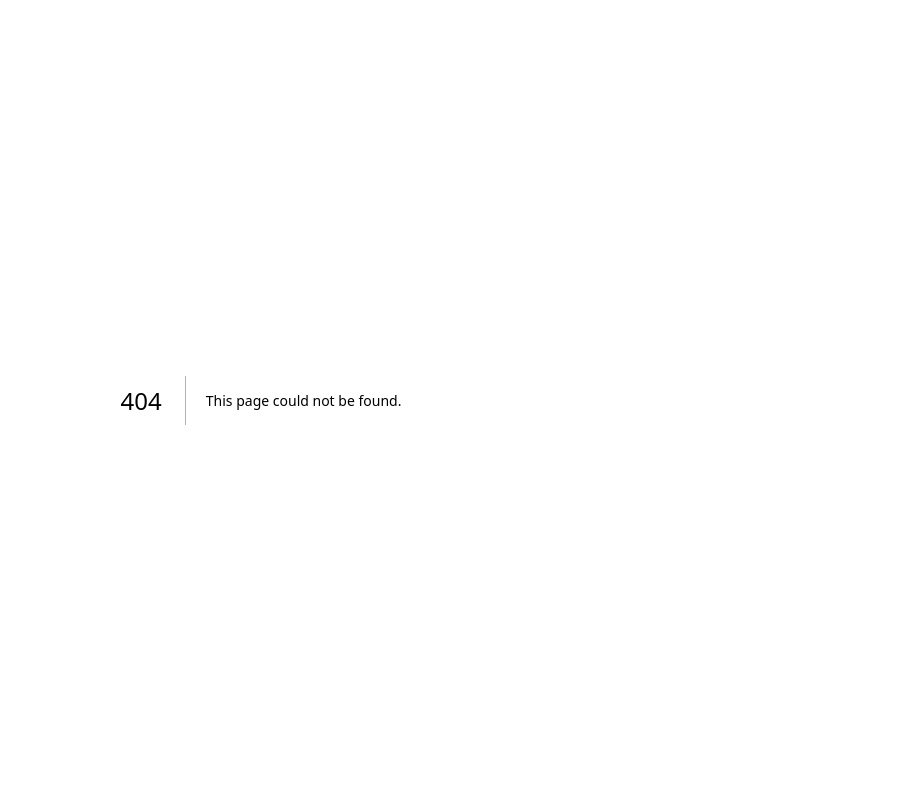
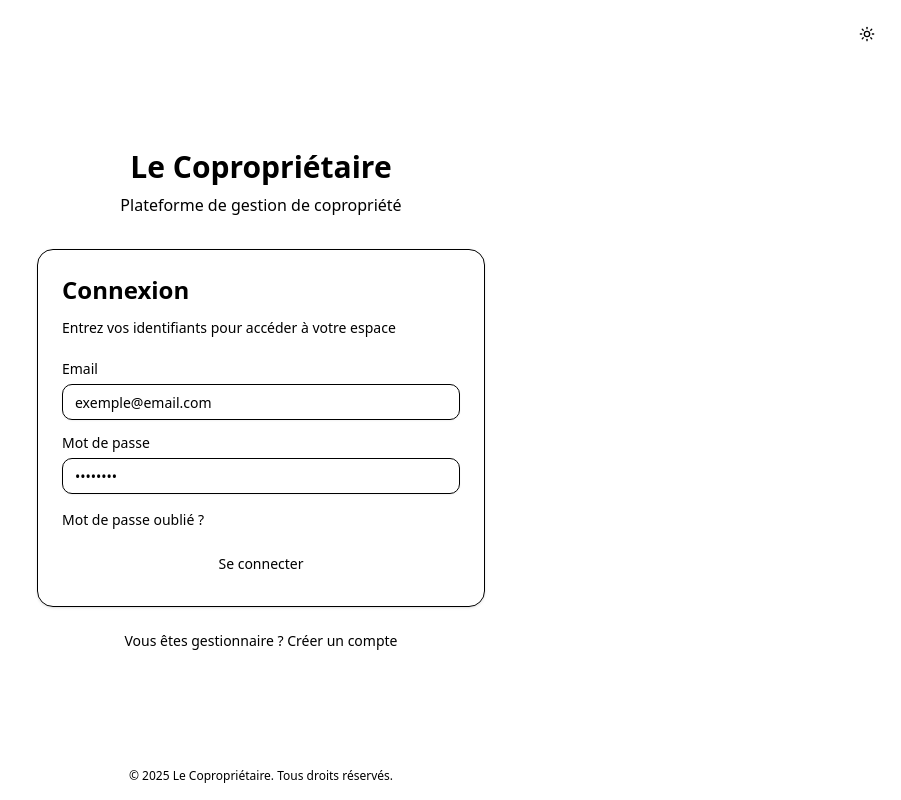
Before and after one commit to vMarc64/Le-Copropri-taire, a Next.js app in the folder apps/web/: page /login in a window 1280 px wide. Before the commit this address had no page. Shown: the whole page, without its empty margins (379-1280 px from the left). Built offline with nearby package versions, Linux system fonts and the light colour scheme.

Commit message:
✨ feat(web): add login page with form validation
- Create LoginForm component with react-hook-form + zod
- Add /login page with theme toggle and branding
- Create API route proxy for authentication
- Implement error handling and loading states

Closes #9

```diff
--- a/apps/web/package.json
+++ b/apps/web/package.json
@@ -9,6 +9,7 @@
     "lint": "eslint"
   },
   "dependencies": {
+    "@hookform/resolvers": "^5.2.2",
     "@radix-ui/react-dialog": "^1.1.15",
     "@radix-ui/react-dropdown-menu": "^2.1.16",
     "@radix-ui/react-label": "^2.1.8",
@@ -21,8 +22,10 @@
     "next-themes": "^0.4.6",
     "react": "19.2.1",
     "react-dom": "19.2.1",
+    "react-hook-form": "^7.68.0",
     "sonner": "^2.0.7",
-    "tailwind-merge": "^3.4.0"
+    "tailwind-merge": "^3.4.0",
+    "zod": "^4.1.13"
   },
   "devDependencies": {
     "@tailwindcss/postcss": "^4",
--- /dev/null
+++ b/apps/web/src/app/api/auth/login/route.ts
@@ -0,0 +1,49 @@
+import { NextRequest, NextResponse } from "next/server";
+
+const API_URL = process.env.API_URL || "http://localhost:3001";
+
+export async function POST(request: NextRequest) {
+  try {
+    const body = await request.json();
+
+    const response = await fetch(`${API_URL}/auth/login`, {
+      method: "POST",
+      headers: {
+        "Content-Type": "application/json",
+      },
+      body: JSON.stringify(body),
+    });
+
+    const data = await response.json();
+
+    if (!response.ok) {
+      return NextResponse.json(
+        { message: data.message || "Identifiants incorrects" },
+        { status: response.status }
+      );
+    }
+
+    // Create response with token in httpOnly cookie for security
+    const nextResponse = NextResponse.json({
+      accessToken: data.accessToken,
+      user: data.user,
+    });
+
+    // Set httpOnly cookie for the token (more secure than localStorage)
+    nextResponse.cookies.set("accessToken", data.accessToken, {
+      httpOnly: true,
+      secure: process.env.NODE_ENV === "production",
+      sameSite: "lax",
+      maxAge: 60 * 60 * 24 * 7, // 7 days
+      path: "/",
+    });
+
+    return nextResponse;
+  } catch (error) {
+    console.error("Login error:", error);
+    return NextResponse.json(
+      { message: "Une erreur est survenue lors de la connexion" },
+      { status: 500 }
+    );
+  }
+}
--- /dev/null
+++ b/apps/web/src/app/login/page.tsx
@@ -0,0 +1,38 @@
+import { LoginForm } from "@/components/auth";
+import { ThemeToggle } from "@/components/theme-toggle";
+import Link from "next/link";
+
+export default function LoginPage() {
+  return (
+    <div className="min-h-screen flex flex-col items-center justify-center bg-background p-4">
+      {/* Theme toggle in corner */}
+      <div className="absolute top-4 right-4">
+        <ThemeToggle />
+      </div>
+
+      {/* Logo / Brand */}
+      <div className="mb-8 text-center">
+        <h1 className="text-3xl font-bold text-primary">Le Copropriétaire</h1>
+        <p className="text-muted-foreground mt-2">
+          Plateforme de gestion de copropriété
+        </p>
+      </div>
+
+      {/* Login Form */}
+      <LoginForm />
+
+      {/* Register link */}
+      <p className="mt-6 text-center text-sm text-muted-foreground">
+        Vous êtes gestionnaire ?{" "}
+        <Link href="/register" className="text-primary hover:underline">
+          Créer un compte
+        </Link>
+      </p>
+
+      {/* Footer */}
+      <footer className="absolute bottom-4 text-center text-xs text-muted-foreground">
+        © 2025 Le Copropriétaire. Tous droits réservés.
+      </footer>
+    </div>
+  );
+}
--- /dev/null
+++ b/apps/web/src/components/auth/index.ts
@@ -0,0 +1 @@
+export * from "./login-form";
--- /dev/null
+++ b/apps/web/src/components/auth/login-form.tsx
@@ -0,0 +1,125 @@
+"use client";
+
+import { useState } from "react";
+import { useForm } from "react-hook-form";
+import { zodResolver } from "@hookform/resolvers/zod";
+import { z } from "zod";
+import { Button } from "@/components/ui/button";
+import { Input } from "@/components/ui/input";
+import { Label } from "@/components/ui/label";
+import { Card, CardContent, CardDescription, CardHeader, CardTitle } from "@/components/ui/card";
+
+const loginSchema = z.object({
+  email: z.string().email("Email invalide"),
+  password: z.string().min(8, "Le mot de passe doit contenir au moins 8 caractères"),
+});
+
+type LoginFormData = z.infer<typeof loginSchema>;
+
+interface LoginFormProps {
+  onSuccess?: () => void;
+}
+
+export function LoginForm({ onSuccess }: LoginFormProps) {
+  const [isLoading, setIsLoading] = useState(false);
+  const [error, setError] = useState<string | null>(null);
+
+  const {
+    register,
+    handleSubmit,
+    formState: { errors },
+  } = useForm<LoginFormData>({
+    resolver: zodResolver(loginSchema),
+  });
+
+  const onSubmit = async (data: LoginFormData) => {
+    setIsLoading(true);
+    setError(null);
+
+    try {
+      // TODO: Replace with actual API call
+      const response = await fetch("/api/auth/login", {
+        method: "POST",
+        headers: { "Content-Type": "application/json" },
+        body: JSON.stringify(data),
+      });
+
+      if (!response.ok) {
+        const errorData = await response.json();
+        throw new Error(errorData.message || "Identifiants incorrects");
+      }
+
+      const result = await response.json();
+
+      // Store token (in production, use httpOnly cookies or secure storage)
+      localStorage.setItem("accessToken", result.accessToken);
+
+      onSuccess?.();
+    } catch (err) {
+      setError(err instanceof Error ? err.message : "Une erreur est survenue");
+    } finally {
+      setIsLoading(false);
+    }
+  };
+
+  return (
+    <Card className="w-full max-w-md">
+      <CardHeader className="space-y-1">
+        <CardTitle className="text-2xl font-bold">Connexion</CardTitle>
+        <CardDescription>
+          Entrez vos identifiants pour accéder à votre espace
+        </CardDescription>
+      </CardHeader>
+      <CardContent>
+        <form onSubmit={handleSubmit(onSubmit)} className="space-y-4">
+          {error && (
+            <div className="rounded-md bg-error p-3 text-sm text-error-foreground">
+              {error}
+            </div>
+          )}
+
+          <div className="space-y-2">
+            <Label htmlFor="email">Email</Label>
+            <Input
+              id="email"
+              type="email"
+              placeholder="exemple@email.com"
+              {...register("email")}
+              disabled={isLoading}
+            />
+            {errors.email && (
+              <p className="text-sm text-error-foreground">{errors.email.message}</p>
+            )}
+          </div>
+
+          <div className="space-y-2">
+            <Label htmlFor="password">Mot de passe</Label>
+            <Input
+              id="password"
+              type="password"
+              placeholder="••••••••"
+              {...register("password")}
+              disabled={isLoading}
+            />
+            {errors.password && (
+              <p className="text-sm text-error-foreground">{errors.password.message}</p>
+            )}
+          </div>
+
+          <div className="flex items-center justify-between">
+            <a
+              href="/forgot-password"
+              className="text-sm text-primary hover:underline"
+            >
+              Mot de passe oublié ?
+            </a>
+          </div>
+
+          <Button type="submit" className="w-full" disabled={isLoading}>
+            {isLoading ? "Connexion..." : "Se connecter"}
+          </Button>
+        </form>
+      </CardContent>
+    </Card>
+  );
+}
```
Also changed, not shown: 1 other file (tests, documents, lock files or other folders).
